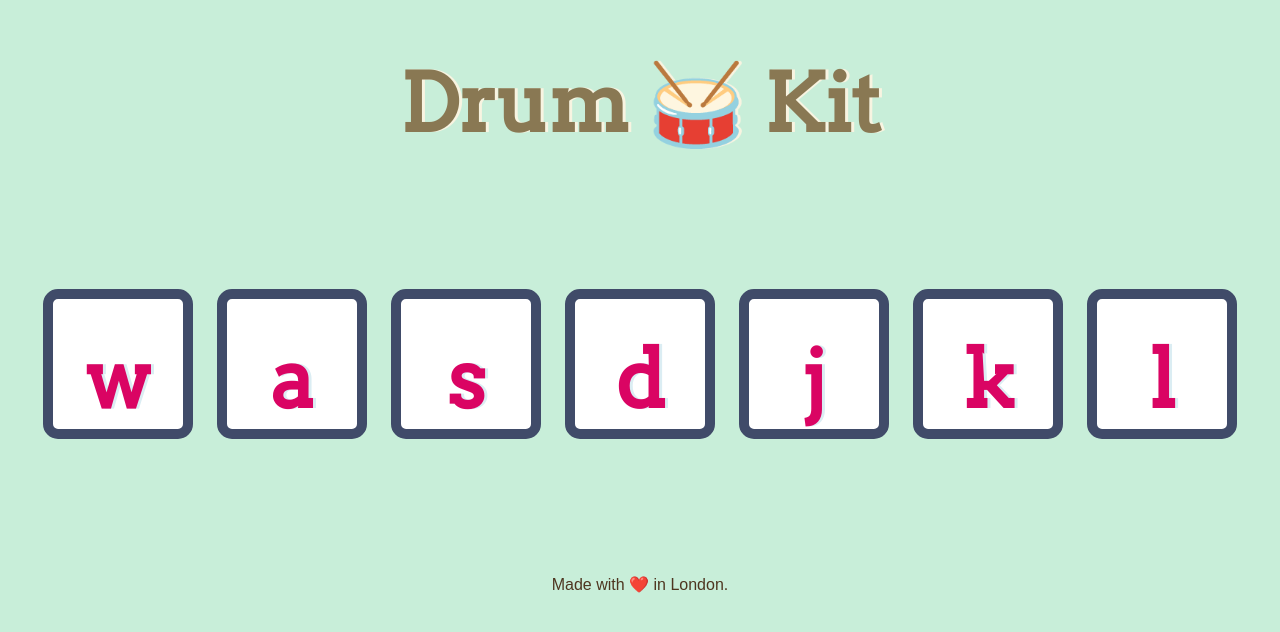
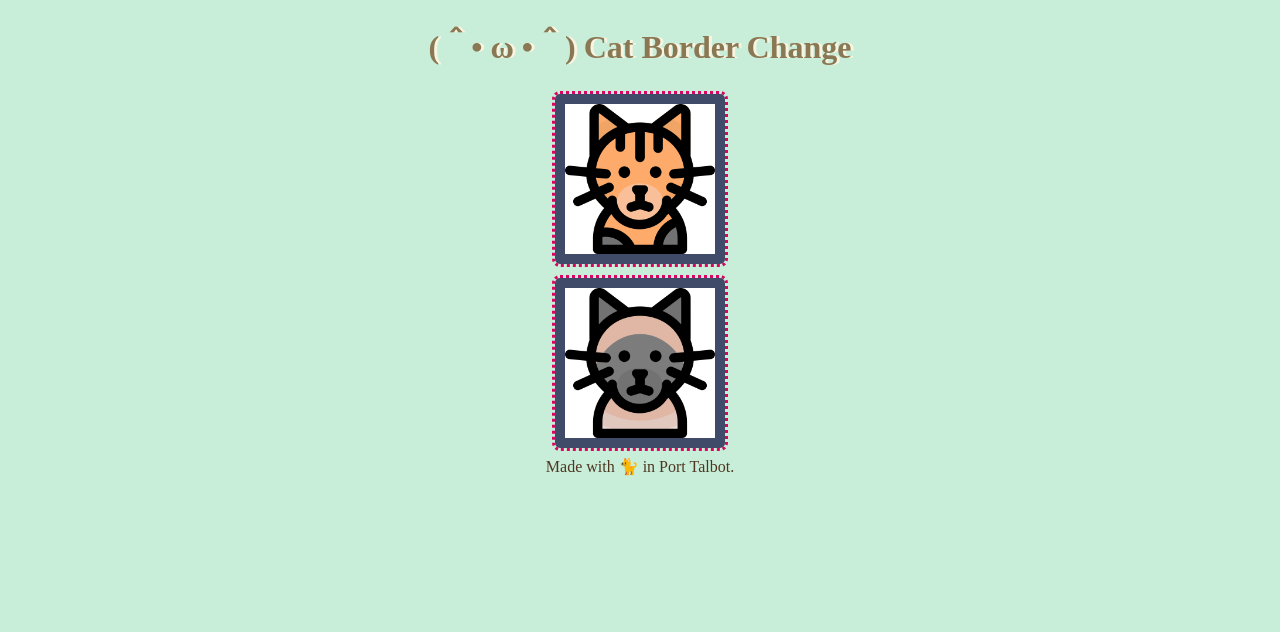
Before and after one commit to HedonisticOpportunist/cat_meow, a plain HTML site: page index.html in a window 1280 px wide. Drawn offline with Linux system fonts and the light colour scheme; a web font is replaced by a local one.

Commit message:
Add files via upload

```diff
--- a/index.html
+++ b/index.html
@@ -3,27 +3,23 @@
 
 <head>
   <meta charset="utf-8">
-  <title>Drum Kit</title>
-  <link rel="stylesheet" href="styles.css">
-  <link href="https://fonts.googleapis.com/css?family=Arvo" rel="stylesheet">
+  <title>Cat Meow ฅ(^◕ᴥ◕^)ฅ</title>
+  <link rel="stylesheet" href="style.css">
+  <link href="https://fonts.googleapis.com/css2?family=Della+Respira&display=swap" rel="stylesheet">
 </head>
 
 <body>
 
-  <h1 id="title">Drum 🥁 Kit</h1>
+  <h1 id="title">(＾• ω •＾) Cat Border Change</h1>
   <div class="set">
-    <button id="w" class="w drum">w</button>
-    <button id="a" class="a drum">a</button>
-    <button id="s" class="s drum">s</button>
-    <button id="d" class="d drum">d</button>
-    <button id="j" class="j drum">j</button>
-    <button id="k" class="k drum">k</button>
-    <button id="l" class="l drum">l</button>
+    <input type="image" loading="lazy" class="meow" id="b" src="images/bengal-cat.png">
+  </div>
+  <div class="set">
+    <input type="image" loading="lazy" class="meow" id="s" src="images/siamese-cat.png">
   </div>
 
-
   <footer>
-    Made with ❤️ in London.
+    Made with 🐈 in Port Talbot.
   </footer>
   <script src="index.js"></script>
 </body>
--- a/index.js
+++ b/index.js
@@ -1,53 +1,16 @@
 getElements();
-
-
-function playSound(selector) {
-  let audio;
-
-  //play sound depending on the class name
-  //of the selector
-  if (selector.className == "w drum") {
-      audio = new Audio('sounds/tom-1.mp3');
-  }
-  if (selector.className == "a drum") {
-    audio = new Audio('sounds/tom-2.mp3');
-  }
-
-  if (selector.className == "s drum") {
-    audio = new Audio('sounds/tom-3.mp3');
-  }
-
-  if (selector.className == "d drum") {
-    audio = new Audio('sounds/tom-4.mp3');
-  }
-
-  if (selector.className == "j drum") {
-    audio = new Audio('sounds/crash.mp3');
-  }
-
-  if (selector.className == "k drum") {
-    audio = new Audio('sounds/kick-bass.mp3');
-  }
-
-  if (selector.className == "l drum") {
-    audio = new Audio('sounds/snare.mp3');
-  }
-
-  audio.play();
-}
 
 function highlightElement(selector) {
   //@credit https://stackoverflow.com/a/5092872 for the random colour generation
   let randomColour = "#000000".replace(/0/g,function(){return (~~(Math.random()*16)).toString(16);});
-  document.getElementById(selector).style.color = randomColour;
+  document.getElementById(selector).style.borderColor  = randomColour;
 }
 
 // get elements
 function getElements() {
-  let elements = document.querySelectorAll("button");
+  let elements = document.querySelectorAll(".meow");
   for (let i = 0; i < elements.length; i++) {
     elements[i].addEventListener("click", function() {
-      playSound(elements[i]);
       highlightElement(elements[i].id);
     });
   }
--- a/style.css
+++ b/style.css
@@ -4,84 +4,40 @@ body {
 }
 
 h1 {
-  font-size: 5rem;
+  font-size: 2rem;
   color: #897853;
-  font-family: "Arvo", cursive;
+  font-family: 'Della Respira', serif;
   text-shadow: 3px 0 #f8f4e1;
+}
 
+.set {
+  display: block;
+  margin-left: auto;
+  margin-right: auto;
+  padding: 5px;
+}
+
+.row::after {
+  content: "";
+  clear: both;
+  display: table;
+}
+
+.meow {
+  width: 150px;
+  height: 150px;
+  background-size: 100% 100%;
+  outline: dotted;
+  border: 10px solid #404B69;
+  color: #DA0463;
+  text-shadow: 3px 0 #DBEDF3;
+  border-radius: 5px;
+  background-color: white;
 }
 
 footer {
+  position: flex;
+  bottom: 0;
+  width: 100%;
   color: #4e3620;
-  font-family: sans-serif;
 }
-
-.w {
-
-   background-image: url("images/tom1.png");
-
-}
-
-.a {
-
-  background-image: url("images/tom2.png");
-}
-
-.s {
-    background-image: url("images/tom3.png");
-}
-
-.d {
-
-  background-image: url("images/tom4.png");
-}
-
-.j {
-
-  background-image: url("images/crash.png");
-}
-
-.k {
-
-  background-image: url("images/kick.png");
-}
-
-.l {
-background-image: url("images/snare.png");
-}
-
-.set {
-  margin: 10% auto;
-}
-
-.game-over {
-  background-color: red;
-  opacity: 0.8;
-}
-
-.pressed {
-  box-shadow: 0 3px 4px 0 #DBEDF3;
-  opacity: 0.5;
-}
-
-.red {
-  color: red;
-}
-
-.drum {
-  outline: none;
-  border: 10px solid #404B69;
-  font-size: 5rem;
-  font-family: 'Arvo', cursive;
-  line-height: 2;
-  font-weight: 900;
-  color: #DA0463;
-  text-shadow: 3px 0 #DBEDF3;
-  border-radius: 15px;
-  display: inline-block;
-  width: 150px;
-  height: 150px;
-  text-align: center;
-  margin: 10px;
-  background-color: white;
-}
```
Also changed, not shown: images/bengal-cat.png (added), images/siamese-cat.png (added), 2 other files.
